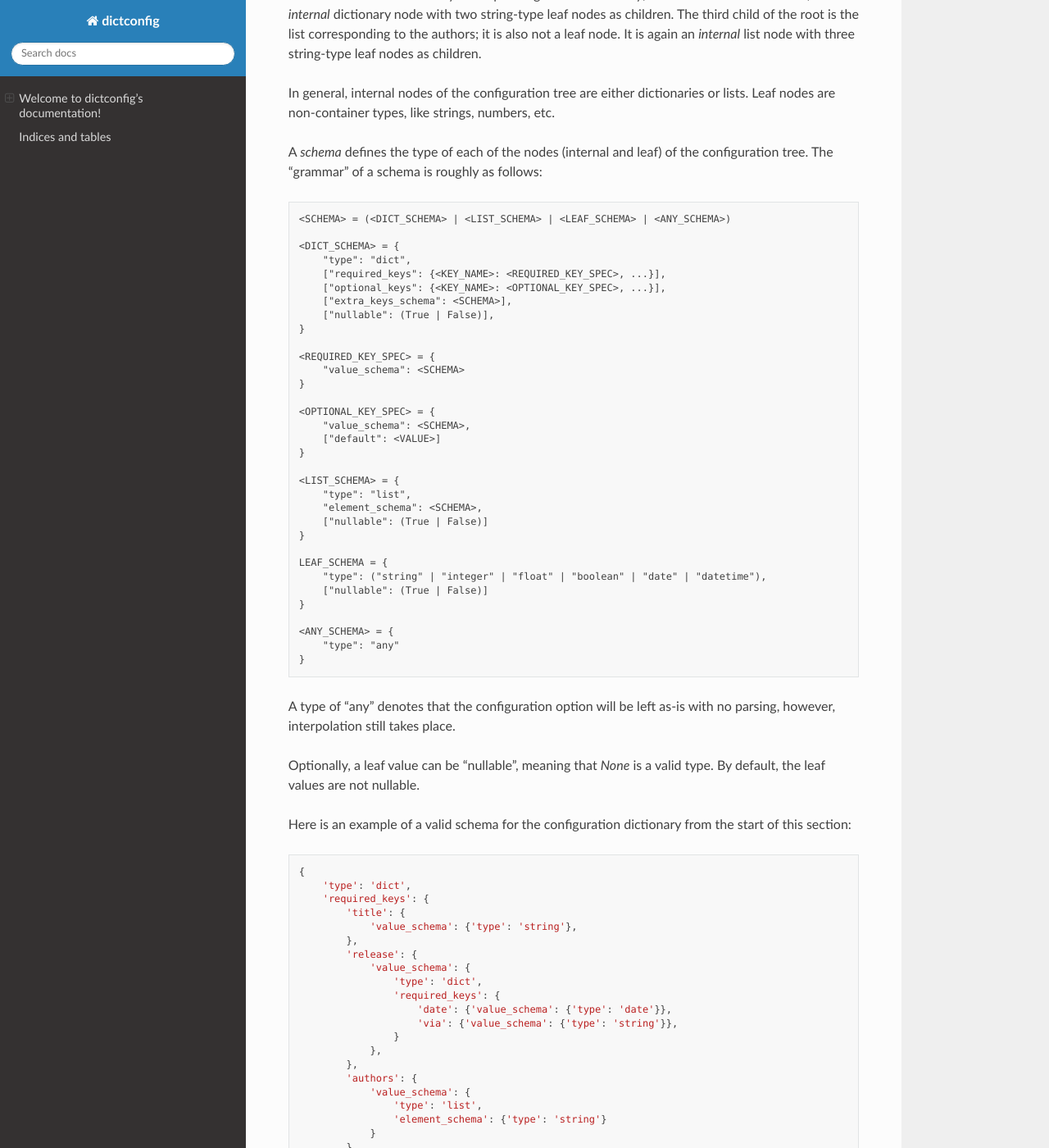
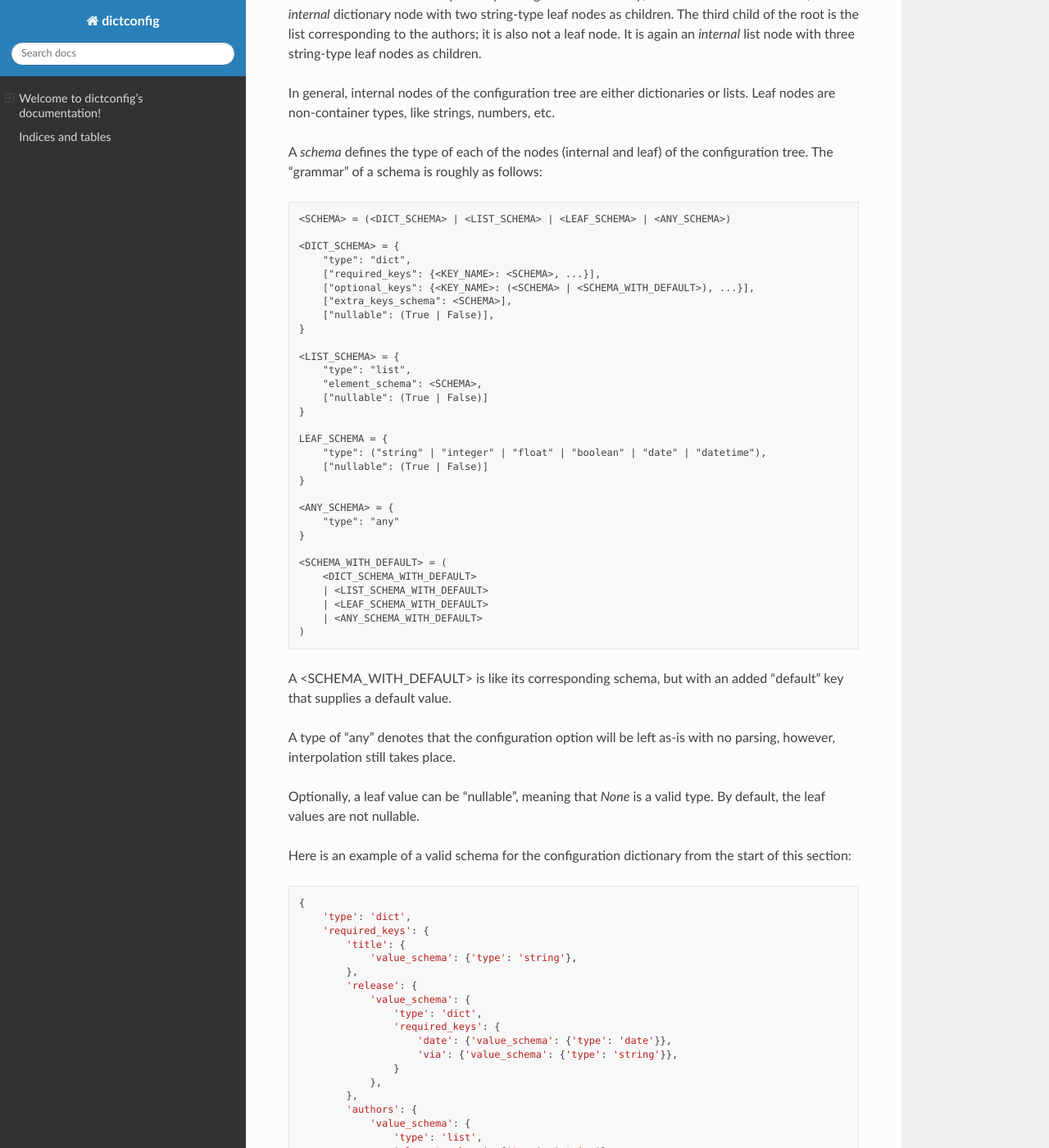
Before and after one commit to eldridgejm/dictconfig, a Sphinx documentation site: the page built from docs/source/index.rst, in a window 1280 px wide and 1400 px high, scrolled down 2589 px. Shown: the whole window at 82% size. Built offline with Sphinx 7.4.7 and the Read the Docs theme 2.0.0, drawn with Linux system fonts in a browser that asks for light colours.

Commit message:
Removed "value_schema".

```diff
--- a/docs/source/index.rst
+++ b/docs/source/index.rst
@@ -155,19 +155,10 @@ configuration tree.  The "grammar" of a schema is roughly as follows:
 
     <DICT_SCHEMA> = {
         "type": "dict",
-        ["required_keys": {<KEY_NAME>: <REQUIRED_KEY_SPEC>, ...}],
-        ["optional_keys": {<KEY_NAME>: <OPTIONAL_KEY_SPEC>, ...}],
+        ["required_keys": {<KEY_NAME>: <SCHEMA>, ...}],
+        ["optional_keys": {<KEY_NAME>: (<SCHEMA> | <SCHEMA_WITH_DEFAULT>), ...}],
         ["extra_keys_schema": <SCHEMA>],
         ["nullable": (True | False)],
-    }
-
-    <REQUIRED_KEY_SPEC> = {
-        "value_schema": <SCHEMA>
-    }
-
-    <OPTIONAL_KEY_SPEC> = {
-        "value_schema": <SCHEMA>,
-        ["default": <VALUE>]
     }
 
     <LIST_SCHEMA> = {
@@ -185,6 +176,15 @@ configuration tree.  The "grammar" of a schema is roughly as follows:
         "type": "any"
     }
 
+    <SCHEMA_WITH_DEFAULT> = (
+        <DICT_SCHEMA_WITH_DEFAULT>
+        | <LIST_SCHEMA_WITH_DEFAULT>
+        | <LEAF_SCHEMA_WITH_DEFAULT>
+        | <ANY_SCHEMA_WITH_DEFAULT>
+    )
+
+A <SCHEMA_WITH_DEFAULT> is like its corresponding schema, but with an added
+"default" key that supplies a default value.
 
 A type of "any" denotes that the configuration option will be left as-is with
 no parsing, however, interpolation still takes place.
```
Also changed, not shown: 3 other files.
